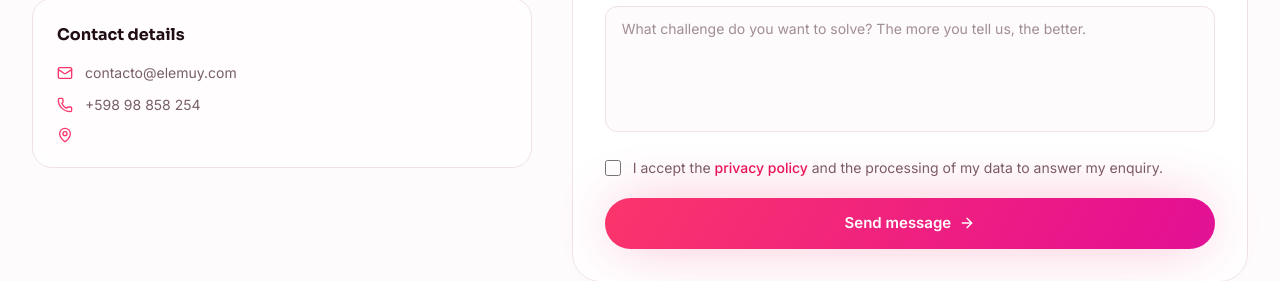
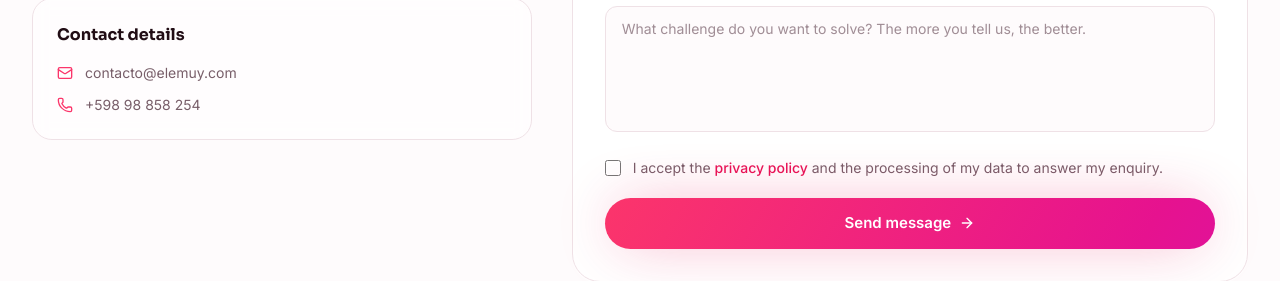
Before and after one commit to Leancen22/ELEM-Site, a Next.js app: page /en/contacto in a window 1280 px wide. Shown: the part 1240-1521 px from the top of the page. Built offline with nearby package versions, Linux system fonts and the light colour scheme.

Commit message:
first commit 2

```diff
--- a/src/app/[locale]/contacto/page.tsx
+++ b/src/app/[locale]/contacto/page.tsx
@@ -122,9 +122,9 @@ export default async function ContactoPage() {
                 <a href={`tel:${site.phone.replace(/\s/g, '')}`} className="flex items-center gap-3 text-muted-foreground hover:text-rose-600">
                   <Phone className="size-4 text-rose-500" /> {site.phone}
                 </a>
-                <p className="flex items-center gap-3 text-muted-foreground">
+                {/* <p className="flex items-center gap-3 text-muted-foreground">
                   <MapPin className="size-4 text-rose-500" /> {siteCopy[locale].address}
-                </p>
+                </p> */}
               </div>
             </div>
           </Reveal>
```
